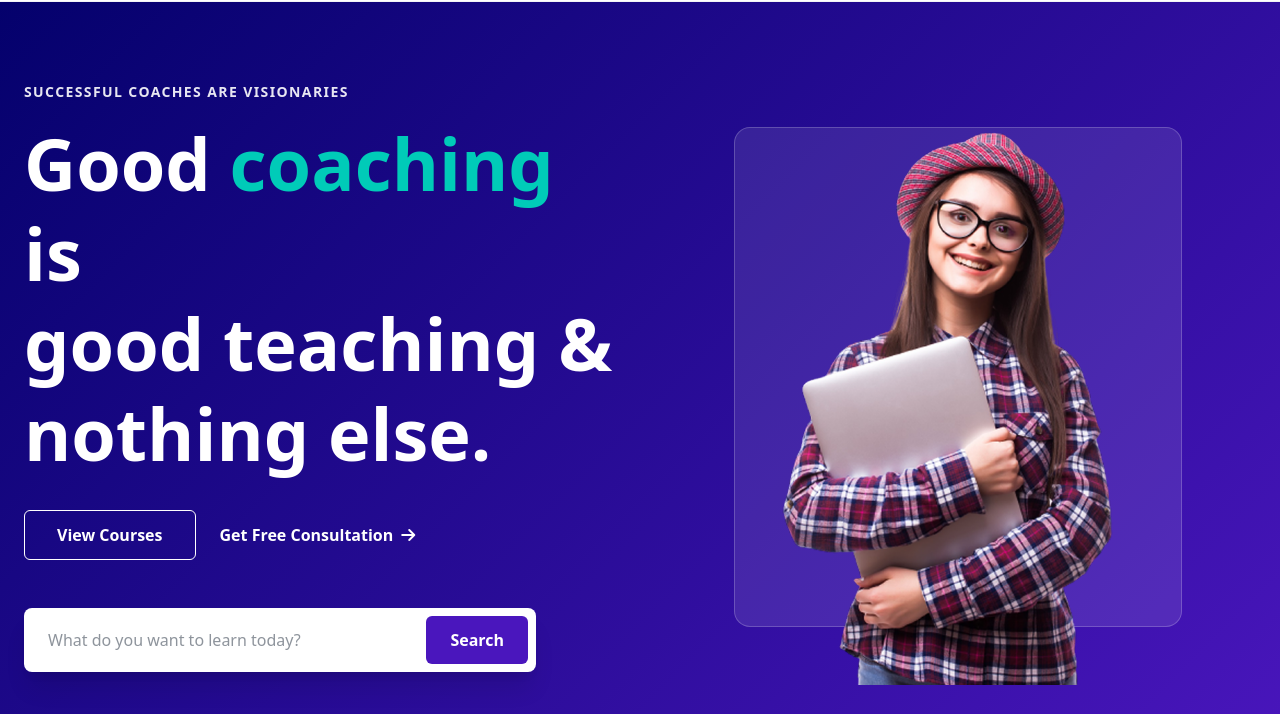
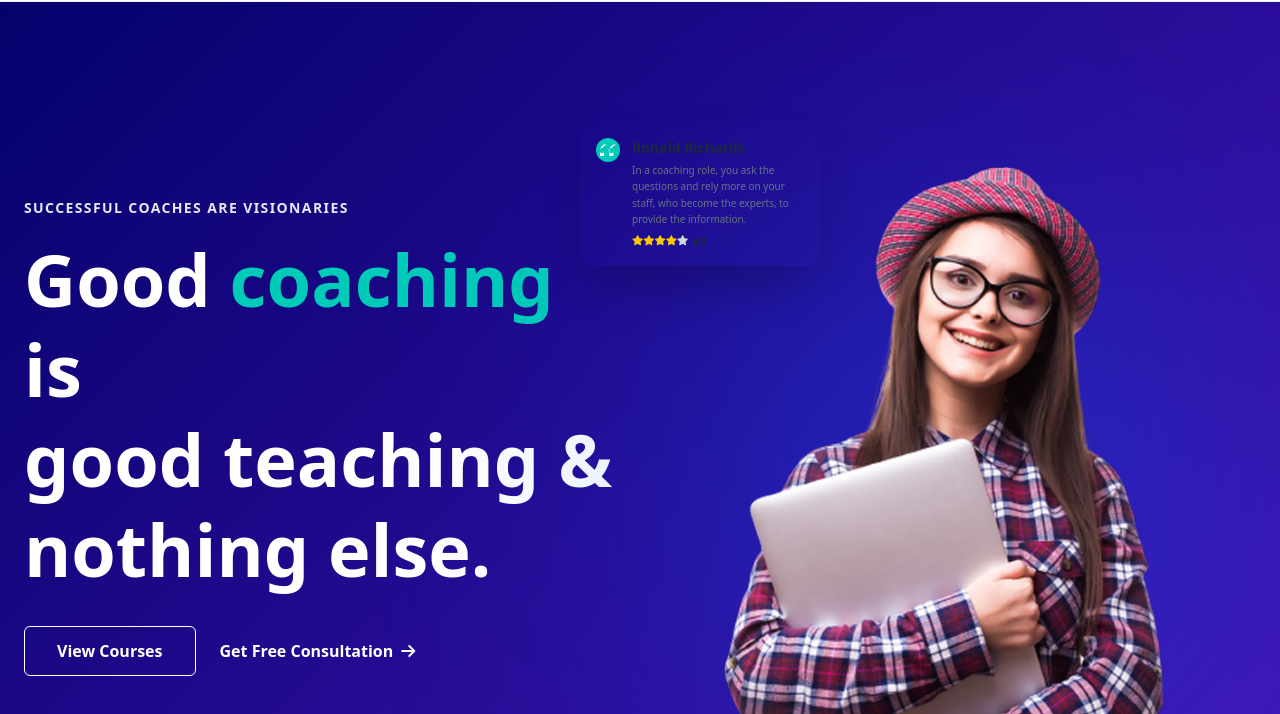
Before and after one commit to alma-mahmud/Edujarr-Education-Hub, a website: page index.html in a window 1280 px wide. Shown: the part 86-800 px from the top of the page. Drawn offline with Linux system fonts and the light colour scheme.

Commit message:
2nd commit

```diff
--- a/index.html
+++ b/index.html
@@ -44,7 +44,7 @@
     </div>
 </nav>
 <!-- Banner Section -->
-<section class="hero-banner">
+<section class="hero-banner relative before:absolute before:left-0 before:right-0 before:bottom-0 before:top-0 before:bg-[#04016C] before:-z-50 text-white py-20 overflow-hidden">
     <div class="custom-container grid lg:grid-cols-2 gap-10 items-center">
 
         <div>
@@ -61,15 +61,38 @@
             </div>
 
             <div class="bg-white rounded-lg p-2 flex max-w-lg shadow-xl">
-                <input type="text" placeholder="What do you want to learn today?" class="flex-grow px-4 py-3 text-gray-800 outline-none">
+                <input type="text" placeholder="What do you want to learn today?" class="grow px-4 py-3 text-gray-800 outline-none">
                 <button class="bg-[#4A16BD] text-white px-6 py-3 rounded-md font-bold">Search</button>
             </div>
         </div>
 
         <div class="relative flex justify-center">
-            <div class="w-full max-w-md h-[500px] bg-white/10 rounded-2xl border border-white/20 flex items-center justify-center italic text-white/50">
-                <img src="src/Images/Banner/banner.png" alt="">
-             </div>
+            <div class="absolute top-1/2 left-1/2 -translate-x-1/2 -translate-y-1/2 w-[500px] h-[500px] bg-[#005FFF] rounded-full blur-[150px] opacity-40 "></div>
+
+            <div class="relative">
+                <img src="src/Images/Banner/banner.png" alt="Banner Image" class="max-w-full h-auto">
+                <img src="src/Images/Banner/bannaer1.png" class="absolute top-[0px] left-[0px] -z-10 " alt="">
+
+                <div class="absolute top-10 -left-10 md:-left-20  p-4 rounded-xl shadow-2xl max-w-[240px] text-gray-800">
+                    <div class="flex items-start gap-3">
+                         <div class="bg-[#00CBB8] p-1 rounded-full text-white">
+                            <svg xmlns="http://www.w3.org/2000/svg" class="h-4 w-4" fill="currentColor" viewBox="0 0 24 24"><path d="M14.017 21v-7.391c0-5.704 3.748-9.762 9-10.109V5c-2.934.342-4.346 1.487-4.63 4.307C18.159 9.112 17.57 9 16.914 9 14.752 9 13 10.752 13 12.914c0 2.162 1.752 3.914 3.914 3.914 1.233 0 2.321-.572 3.034-1.464l.052.417V21h-6zM0 21v-7.391c0-5.704 3.748-9.762 9-10.109V5c-2.934.342-4.346 1.487-4.63 4.307C4.159 9.112 3.57 9 2.914 9 0.752 9 -1 10.752 -1 12.914c0 2.162 1.752 3.914 3.914 3.914 1.233 0 2.321-.572 3.034-1.464l.052.417V21H0z"/></svg>
+                         </div>
+                         <div>
+                            <h4 class="font-bold text-sm">Ronald Richards</h4>
+                            <p class="text-[10px] text-gray-500 mt-1 leading-relaxed">In a coaching role, you ask the questions and rely more on your staff, who become the experts, to provide the information.</p>
+                            <div class="flex text-yellow-400 mt-2 text-[10px]">
+                                <i class="fa-solid fa-star"></i>
+                                <i class="fa-solid fa-star"></i>
+                                <i class="fa-solid fa-star"></i>
+                                <i class="fa-solid fa-star"></i>
+                                <i class="fa-solid fa-star text-gray-300"></i>
+                                <span class="text-gray-800 font-bold ml-1">4.9</span>
+                            </div>
+                         </div>
+                    </div>
+                </div>
+            </div>
         </div>
 
     </div>
```
Also changed, not shown: dist/output.css, src/Images/Banner/bannaer1.png (added), src/index.css (line endings or trailing spaces).
